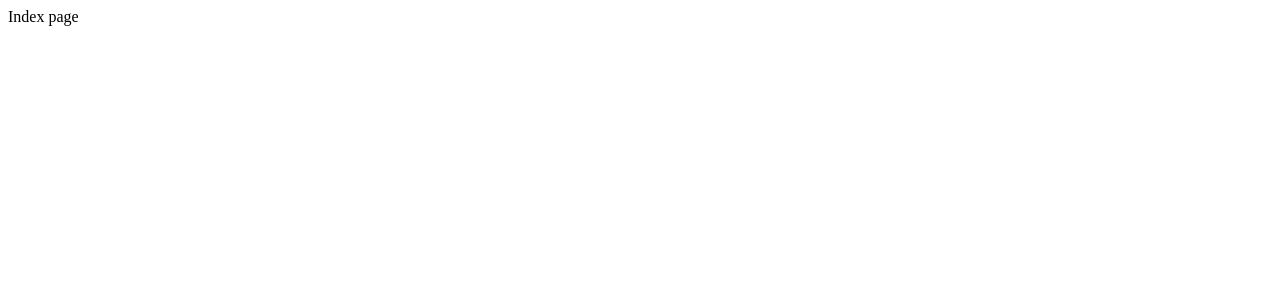
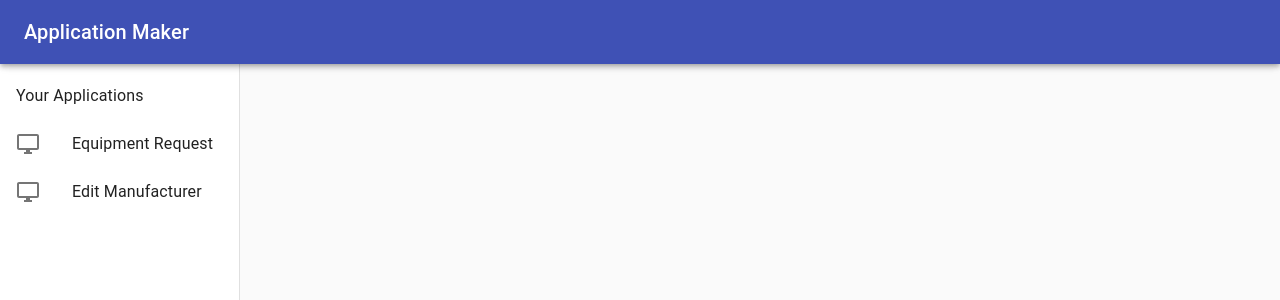
Before and after one commit to chrismendes/test-jsonforms, a React (Create React App) app: page / in a window 1280 px wide. Shown: the top 300 px of the page. Built offline with nearby package versions, Linux system fonts and the light colour scheme.

Commit message:
Added material base styles and appbar/sidebar components

```diff
--- a/src/App.js
+++ b/src/App.js
@@ -1,11 +1,23 @@
 import React from 'react';
+import { makeStyles } from '@material-ui/core/styles';
+import AppBar from './components/AppBar';
+import SideMenu from './components/SideMenu';
+
+const useStyles = makeStyles((theme) => ({
+  root: {
+    display: 'flex'
+  }
+}));
 
 function App() {
+  const classes = useStyles();
+
   return (
     <div className="App">
-      <header className="App-header">
-        Index page
-      </header>
+      <div className={classes.root}>
+        <AppBar />
+        <SideMenu />
+      </div>
     </div>
   );
 }
--- /dev/null
+++ b/src/components/AppBar/AppBar.js
@@ -0,0 +1,33 @@
+import React from 'react';
+import { makeStyles } from '@material-ui/core/styles';
+import MaterialAppBar from '@material-ui/core/AppBar';
+import MaterialToolbar from '@material-ui/core/Toolbar';
+import MaterialTypography from '@material-ui/core/Typography';
+
+const useStyles = makeStyles((theme) => ({
+  root: {
+    display: 'flex',
+  },
+  appBar: {
+    zIndex: theme.zIndex.drawer + 1,
+  },
+  content: {
+    flexGrow: 1,
+    padding: theme.spacing(3),
+  },
+}));
+
+export default function AppBar() {
+  const classes = useStyles();
+
+  return (
+    <MaterialAppBar position="fixed" className={classes.appBar}>
+      <MaterialToolbar>
+        <MaterialTypography variant="h6" noWrap>
+          Application Maker
+        </MaterialTypography>
+      </MaterialToolbar>
+    </MaterialAppBar>
+  );
+
+}
--- /dev/null
+++ b/src/components/AppBar/index.js
@@ -0,0 +1,2 @@
+import AppBar from './AppBar';
+export default AppBar;
--- /dev/null
+++ b/src/components/SideMenu/SideMenu.js
@@ -0,0 +1,71 @@
+import React from 'react';
+import { makeStyles } from '@material-ui/core/styles';
+import MaterialDrawer from '@material-ui/core/Drawer';
+import MaterialToolbar from '@material-ui/core/Toolbar';
+import MaterialList from '@material-ui/core/List';
+import MaterialListItem from '@material-ui/core/ListItem';
+import MaterialListItemText from '@material-ui/core/ListItemText';
+import MaterialListItemIcon from '@material-ui/core/ListItemIcon';
+import MaterialDesktopWindowsIcon from '@material-ui/icons/DesktopWindows';
+
+const drawerWidth = 240;
+
+const useStyles = makeStyles((theme) => ({
+  root: {
+    display: 'flex',
+  },
+  appBar: {
+    zIndex: theme.zIndex.drawer + 1,
+  },
+  drawer: {
+    width: drawerWidth,
+    flexShrink: 0,
+  },
+  drawerPaper: {
+    width: drawerWidth,
+  },
+  drawerContainer: {
+    overflow: 'auto',
+  },
+  content: {
+    flexGrow: 1,
+    padding: theme.spacing(3),
+  },
+}));
+
+export default function SideBar() {
+
+  const classes = useStyles();
+  const menuItems = [ 'Equipment Request', 'Edit Manufacturer' ];
+
+  return (
+    <MaterialDrawer
+      className={classes.drawer}
+      variant="permanent"
+      classes={{
+        paper: classes.drawerPaper,
+      }}
+    >
+      <MaterialToolbar />
+      <div className={classes.drawerContainer}>
+        <MaterialList>
+          <MaterialListItem>
+            <MaterialListItemText
+              primary="Your Applications"
+            />
+          </MaterialListItem>
+          {menuItems.map((text, index) => (
+            <MaterialListItem button key={text}>
+              <MaterialListItemIcon>
+                <MaterialDesktopWindowsIcon />
+              </MaterialListItemIcon>
+              <MaterialListItemText primary={text} />
+            </MaterialListItem>
+          ))}
+
+        </MaterialList>
+      </div>
+    </MaterialDrawer>
+  );
+
+};
--- /dev/null
+++ b/src/components/SideMenu/index.js
@@ -0,0 +1,2 @@
+import SideMenu from './SideMenu';
+export default SideMenu;
--- /dev/null
+++ b/src/factories/FieldFactory.js
@@ -0,0 +1 @@
+import React from 'react';
--- a/src/index.js
+++ b/src/index.js
@@ -1,9 +1,11 @@
 import React from 'react';
 import ReactDOM from 'react-dom';
+import CssBaseline from '@material-ui/core/CssBaseline';
 import App from './App';
 
 ReactDOM.render(
   <React.StrictMode>
+    <CssBaseline />
     <App />
   </React.StrictMode>,
   document.getElementById('root')
```
